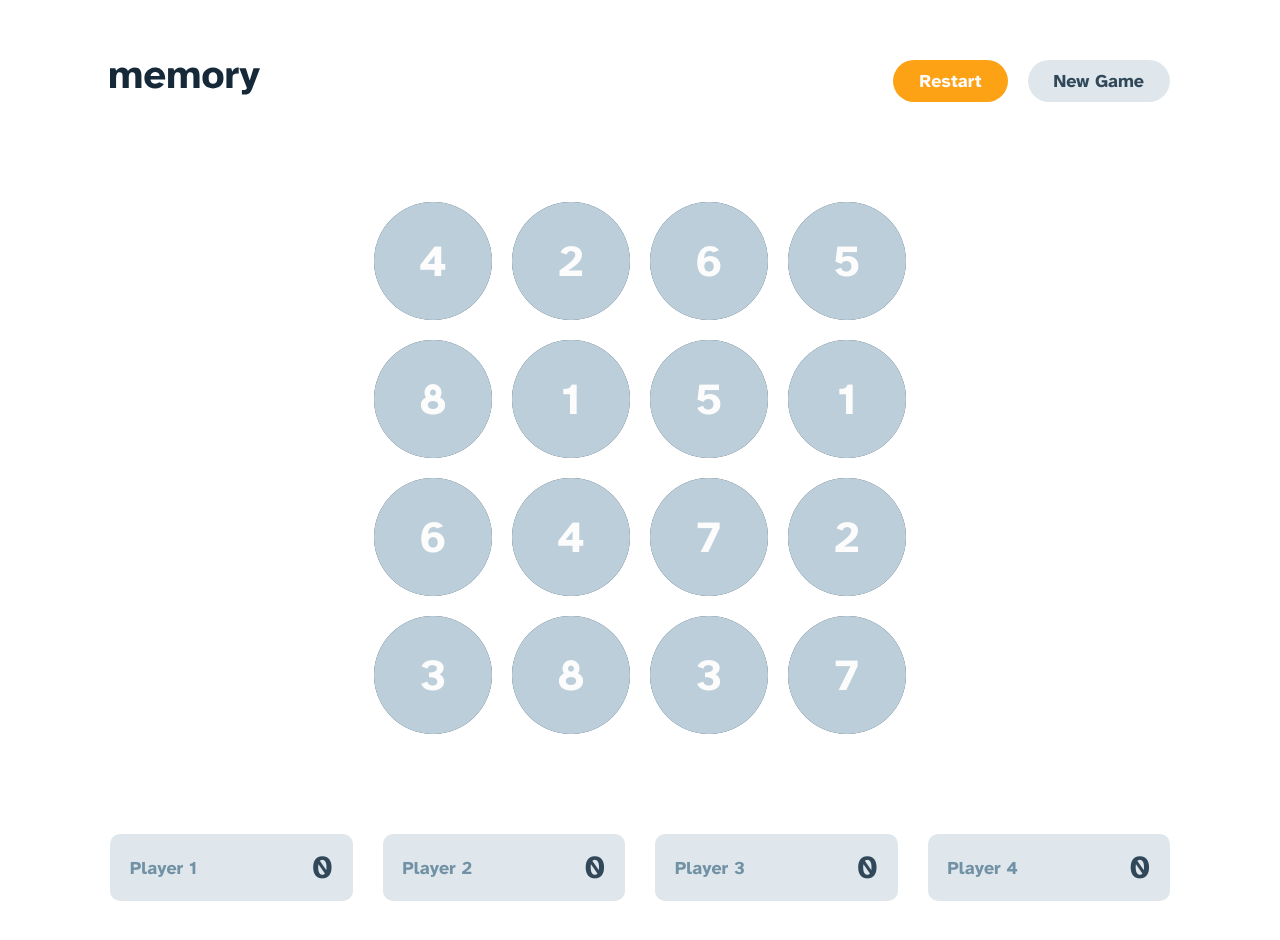
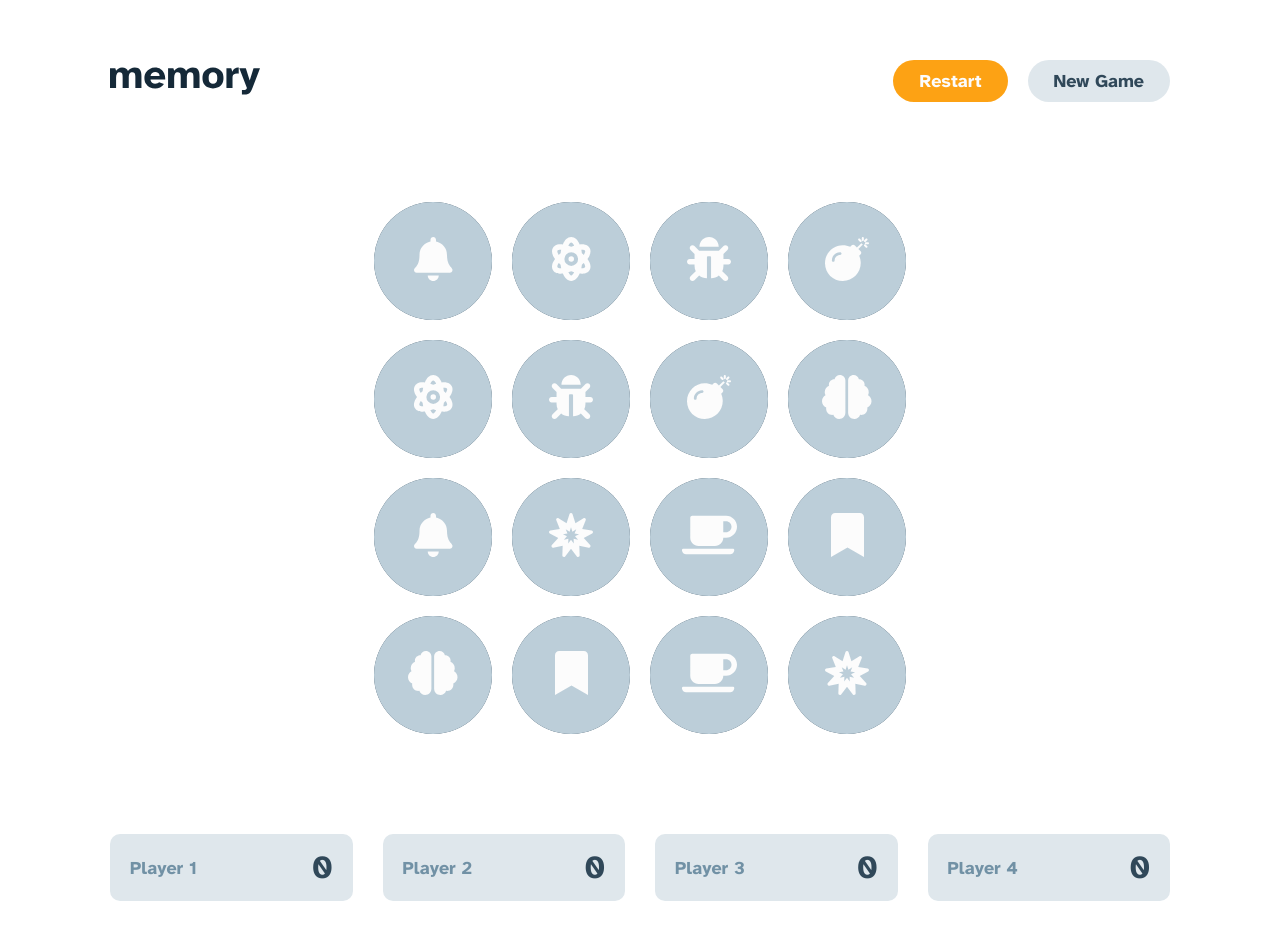
Before and after one commit to mcornale/memory-game, a React (Create React App) app: page / in a window 1280 px wide. Shown: the top 940 px of the page. Built offline with nearby package versions, Linux system fonts and the light colour scheme.

Commit message:
Add icons in the game

```diff
--- a/package.json
+++ b/package.json
@@ -3,6 +3,9 @@
   "version": "0.1.0",
   "private": true,
   "dependencies": {
+    "@fortawesome/fontawesome-svg-core": "^1.2.36",
+    "@fortawesome/free-solid-svg-icons": "^5.15.4",
+    "@fortawesome/react-fontawesome": "^0.1.16",
     "@reduxjs/toolkit": "^1.6.2",
     "@testing-library/jest-dom": "^5.15.0",
     "@testing-library/react": "^11.2.7",
--- a/src/components/GameGrid.js
+++ b/src/components/GameGrid.js
@@ -1,12 +1,16 @@
 import GameButton from './GameButton';
 import { useSelector } from 'react-redux';
+import { GAME_GRID_SIZES, GAME_THEMES, ICONS_ARR } from '../constants';
+import { FontAwesomeIcon } from '@fortawesome/react-fontawesome';
 
 const GameGrid = () => {
   const gridSize = useSelector((state) => state.gameSettings.gridSize);
+  const gridTheme = useSelector((state) => state.gameSettings.gridTheme);
   const gridElements = [];
 
   const gridDifferentElements = gridSize / 2;
 
+  const generateGridElements = () => {
     for (let i = 0; i < gridDifferentElements; i++) {
       let randomPosition = 0;
       let countInserted = 0;
@@ -15,7 +19,13 @@ const GameGrid = () => {
         randomPosition = Math.ceil(Math.random() * gridSize);
         if (gridElements[randomPosition] === undefined) {
           gridElements[randomPosition] = (
-          <GameButton key={randomPosition}>{i + 1}</GameButton>
+            <GameButton key={randomPosition}>
+              {gridTheme === GAME_THEMES.NUMBERS ? (
+                i + 1
+              ) : (
+                <FontAwesomeIcon icon={ICONS_ARR[i]} />
+              )}
+            </GameButton>
           );
           countInserted++;
         }
@@ -24,9 +34,16 @@ const GameGrid = () => {
       countInserted = 0;
       console.log(gridElements);
     }
+  };
+
+  generateGridElements();
 
   return (
-    <div className={`game-grid game-grid-${gridSize === 16 ? '4x4' : '6x6'}`}>
+    <div
+      className={`game-grid game-grid-${
+        gridSize === GAME_GRID_SIZES['4x4'] ? '4x4' : '6x6'
+      }`}
+    >
       {gridElements}
     </div>
   );
--- a/src/constants.js
+++ b/src/constants.js
@@ -1,3 +1,42 @@
+import { FontAwesomeIcon } from '@fortawesome/react-fontawesome';
+import {
+  faCoffee,
+  faAtom,
+  faBahai,
+  faBell,
+  faBomb,
+  faBookmark,
+  faBrain,
+  faBug,
+  faCloud,
+  faCodeBranch,
+  faDiceFive,
+  faDragon,
+  faFireAlt,
+  faHamburger,
+  faLemon,
+  faMeteor,
+} from '@fortawesome/free-solid-svg-icons';
+
+const ICONS_ARR = [
+  faCoffee,
+  faAtom,
+  faBahai,
+  faBell,
+  faBomb,
+  faBookmark,
+  faBrain,
+  faBug,
+  faCloud,
+  faCodeBranch,
+  faDiceFive,
+  faDragon,
+  faFireAlt,
+  faHamburger,
+  faLemon,
+  faMeteor,
+];
+
 const GAME_GRID_SIZES = {
   '4x4': 16,
   '6x6': 36,
@@ -10,4 +49,4 @@ const GAME_THEMES = {
 
 const NUM_OF_PLAYERS = 4;
 
-export { GAME_GRID_SIZES, GAME_THEMES, NUM_OF_PLAYERS };
+export { GAME_GRID_SIZES, GAME_THEMES, NUM_OF_PLAYERS, ICONS_ARR };
--- a/src/store/gameSettingsSlice.js
+++ b/src/store/gameSettingsSlice.js
@@ -2,7 +2,7 @@ import { createSlice } from '@reduxjs/toolkit';
 import { GAME_GRID_SIZES, GAME_THEMES } from '../constants';
 
 const initialState = {
-  theme: GAME_THEMES.NUMBERS,
+  gridTheme: GAME_THEMES.ICONS,
   numOfPlayers: 1,
   gridSize: GAME_GRID_SIZES['4x4'],
 };
@@ -12,13 +12,13 @@ const gameSettingsSlice = createSlice({
   initialState,
   reducers: {
     setTheme: (state, action) => {
-      state.theme = action.payload;
+      state.gridTheme = action.payload;
     },
     setNumOfPlayers: (state, action) => {
       state.numOfPlayers = action.payload;
     },
     setGridSize: (state, action) => {
-      state.theme = action.payload;
+      state.gridSize = action.payload;
     },
   },
 });
```
Also changed, not shown: 1 other file (tests, documents, lock files or other folders). Lines whose indentation alone changed are shown as unchanged.
